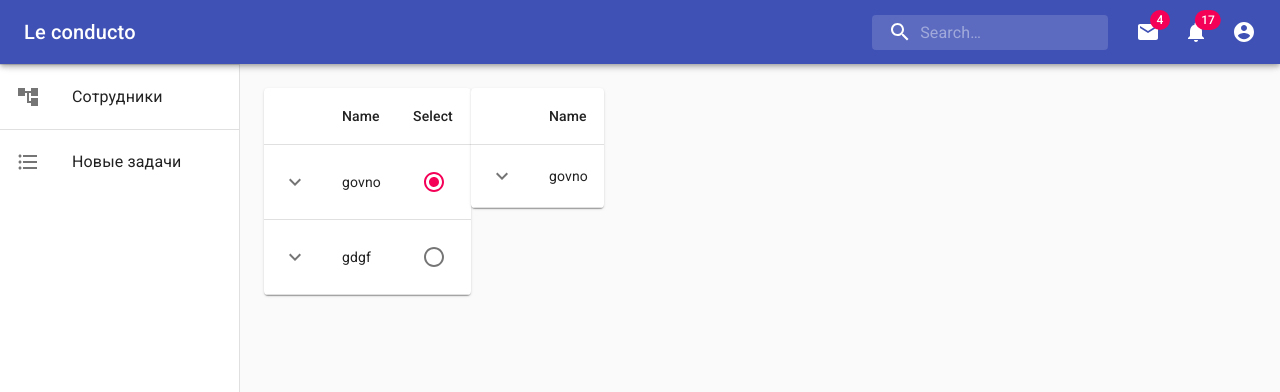
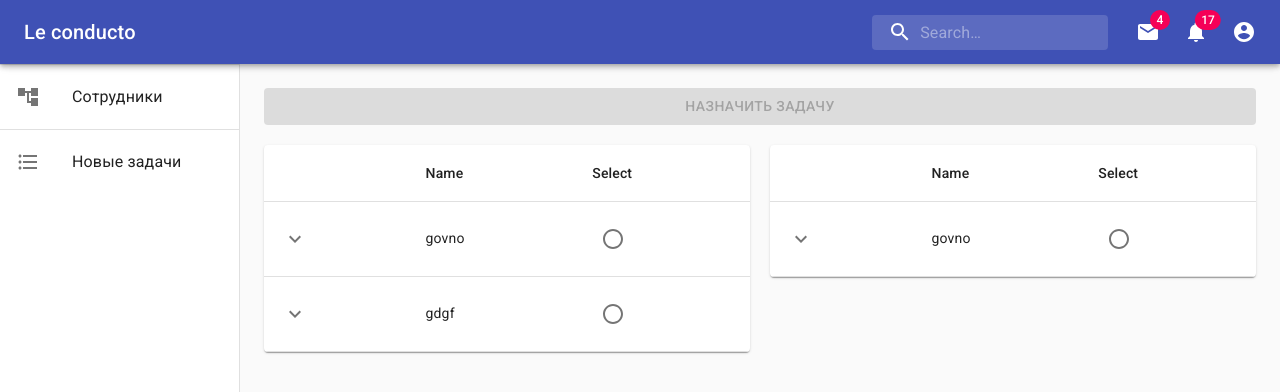
Before and after one commit to GoldSixUglerod/reactFrontend, a React (Create React App) app: page /backlog in a window 1280 px wide. Shown: the top 392 px of the page. Built offline with nearby package versions, Linux system fonts and the light colour scheme.

Commit message:
Add Backlog page

```diff
--- a/src/components/TaskTable.tsx
+++ b/src/components/TaskTable.tsx
@@ -69,17 +69,18 @@ const rows: Task[] = [
     { id: '2', name: 'gdgf', description: 'ggfgd' },
 ];
 
-export const TaskTable: React.FC = () => {
-    const [value, setValue] = React.useState('1');
+export interface TaskTableProps {
+    value: string;
+    setValue: React.Dispatch<React.SetStateAction<string>>;
+}
 
-    const handleChange = (event: any) => {
-        console.log(event);
-        setValue(event.target.value);
-        console.log(value);
+export const TaskTable: React.FC<TaskTableProps> = ({ value, setValue }) => {
+    const handleChange = (event: React.ChangeEvent) => {
+        setValue((event.target as any).value);
     };
 
     return (
-        <div>
+        <div style={{ width: '100%', marginRight: '10px' }}>
             <RadioGroup name="taskselected" value={value} onChange={handleChange}>
                 <TableContainer component={Paper}>
                     <Table aria-label="collapsible table">
--- a/src/components/UserTable.tsx
+++ b/src/components/UserTable.tsx
@@ -13,6 +13,7 @@ import Typography from '@material-ui/core/Typography';
 import Paper from '@material-ui/core/Paper';
 import KeyboardArrowDownIcon from '@material-ui/icons/KeyboardArrowDown';
 import KeyboardArrowUpIcon from '@material-ui/icons/KeyboardArrowUp';
+import { Radio, RadioGroup } from '@material-ui/core';
 
 const useRowStyles = makeStyles({
     root: {
@@ -23,6 +24,7 @@ const useRowStyles = makeStyles({
 });
 
 export interface User {
+    id: string;
     name: string;
     description: string;
 }
@@ -42,6 +44,9 @@ const UserRow: React.FC<User> = (props) => {
                 <TableCell component="th" scope="row">
                     {props.name}
                 </TableCell>
+                <TableCell>
+                    <Radio value={props.id} />
+                </TableCell>
             </TableRow>
             <TableRow>
                 <TableCell style={{ paddingBottom: 0, paddingTop: 0 }} colSpan={6}>
@@ -59,17 +64,28 @@ const UserRow: React.FC<User> = (props) => {
     );
 };
 
-const rows: User[] = [{ name: 'govno', description: 'jfdbhsvuisibd' }];
+const rows: User[] = [{ id: '1', name: 'govno', description: 'jfdbhsvuisibd' }];
 
-export const UserTable: React.FC = () => {
+export interface UserTableProps {
+    value: string;
+    setValue: React.Dispatch<React.SetStateAction<string>>;
+}
+
+export const UserTable: React.FC<UserTableProps> = ({ value, setValue }) => {
+    const handleChange = (event: React.ChangeEvent) => {
+        setValue((event.target as any).value);
+    };
+
     return (
-        <div>
+        <div style={{ width: '100%', marginLeft: '10px' }}>
+            <RadioGroup name="taskselected" value={value} onChange={handleChange}>
                 <TableContainer component={Paper}>
                     <Table aria-label="collapsible table">
                         <TableHead>
                             <TableRow>
                                 <TableCell />
                                 <TableCell>Name</TableCell>
+                                <TableCell>Select</TableCell>
                             </TableRow>
                         </TableHead>
                         <TableBody>
@@ -79,6 +95,7 @@ export const UserTable: React.FC = () => {
                         </TableBody>
                     </Table>
                 </TableContainer>
+            </RadioGroup>
         </div>
     );
 };
--- a/src/pages/Backlog.tsx
+++ b/src/pages/Backlog.tsx
@@ -1,15 +1,28 @@
 import React from 'react';
+import { Button } from '@material-ui/core';
 
 import { PageWrapper } from '../components/Material/PageWrapper';
 import { TaskTable } from '../components/TaskTable';
 import { UserTable } from '../components/UserTable';
 
 export const Backlog: React.FC = () => {
+    const [selectedTask, setSelectedTask] = React.useState('');
+    const [selectedUser, setSelectedUser] = React.useState('');
+
     return (
         <PageWrapper>
+            <Button
+                fullWidth
+                variant="contained"
+                color="primary"
+                style={{ marginBottom: '20px' }}
+                disabled={selectedTask === '' || selectedUser === ''}
+            >
+                Назначить задачу
+            </Button>
             <div style={{ display: 'flex' }}>
-                <TaskTable />
-                <UserTable />
+                <TaskTable value={selectedTask} setValue={setSelectedTask} />
+                <UserTable value={selectedUser} setValue={setSelectedUser} />
             </div>
         </PageWrapper>
     );
```
Lines whose indentation alone changed are shown as unchanged.
